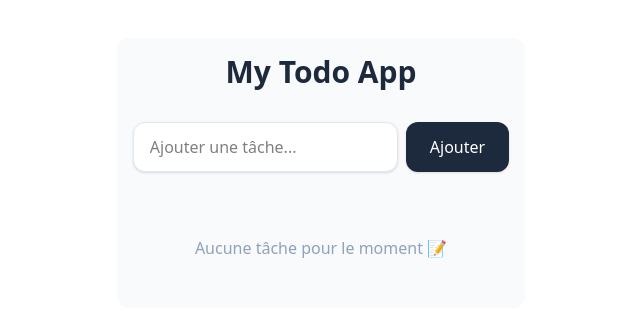
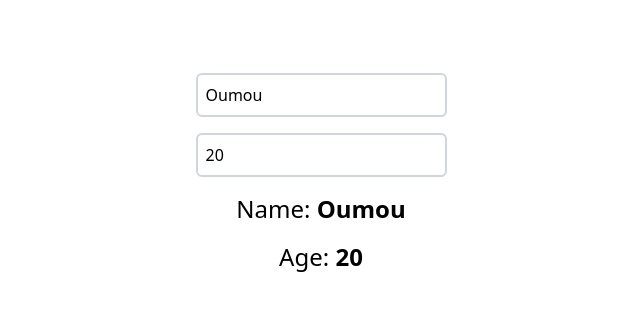
Before and after one commit to Emmanueldesirekouadio/React--101, a React (Vite) app: page / in a window 1280 px wide. Shown: the part 227-538 px from the top of the page, without its empty margins (319-959 px from the left). Built offline with nearby package versions, Linux system fonts and the light colour scheme.

Commit message:
feat: add Profile component and replace TodoList in AppExo

```diff
--- a/src/AppExo.jsx
+++ b/src/AppExo.jsx
@@ -1,10 +1,10 @@
 import React from 'react'
-import { TodoList } from './components'
+import Profile from './components/Profile'
 
 const AppExo = () => {
   return (
     <div className='flex justify-center items-center h-screen'>
-        <TodoList />
+        <Profile />
     </div>
   )
 }
--- /dev/null
+++ b/src/components/Profile.jsx
@@ -0,0 +1,18 @@
+import React from 'react'
+import { useState } from 'react'
+
+const Profile = () => {
+    const [user, setUser] = useState({
+        name: 'Oumou',
+        age: 20,
+    })
+  return (
+    <div className='flex flex-col items-center justify-center gap-4'>
+        <input className='border-2 border-gray-300 rounded-md p-2' type="text" name="name" id="name" value={user.name} onChange={(e) => setUser({...user, name: e.target.value})} />
+        <input className='border-2 border-gray-300 rounded-md p-2' type="number" name="age" id="age" value={user.age} onChange={(e) => setUser({...user, age: e.target.value})} />
+        <p className='text-2xl'>Name:  <strong>{user.name}</strong></p>
+        <p className='text-2xl'>Age: <strong>{user.age}</strong></p>
+    </div>
+  )
+}
+export default Profile
```
